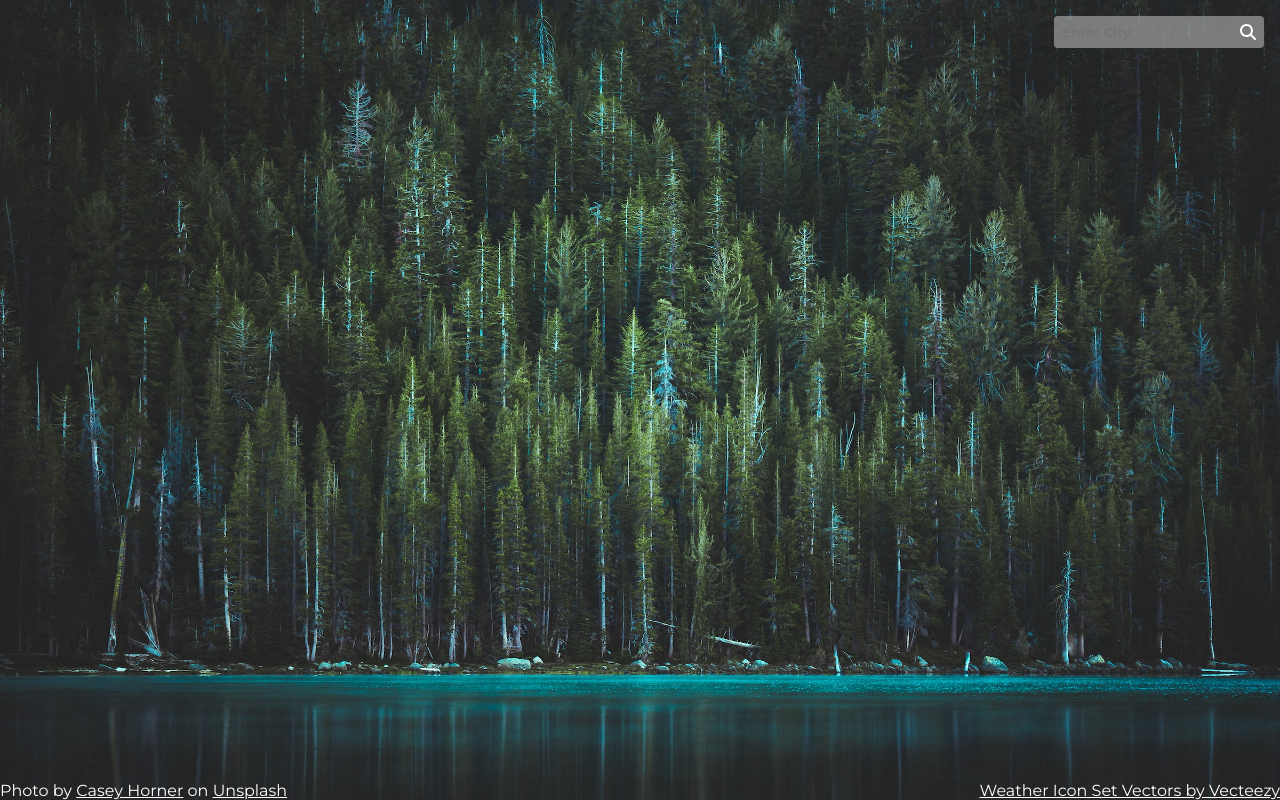
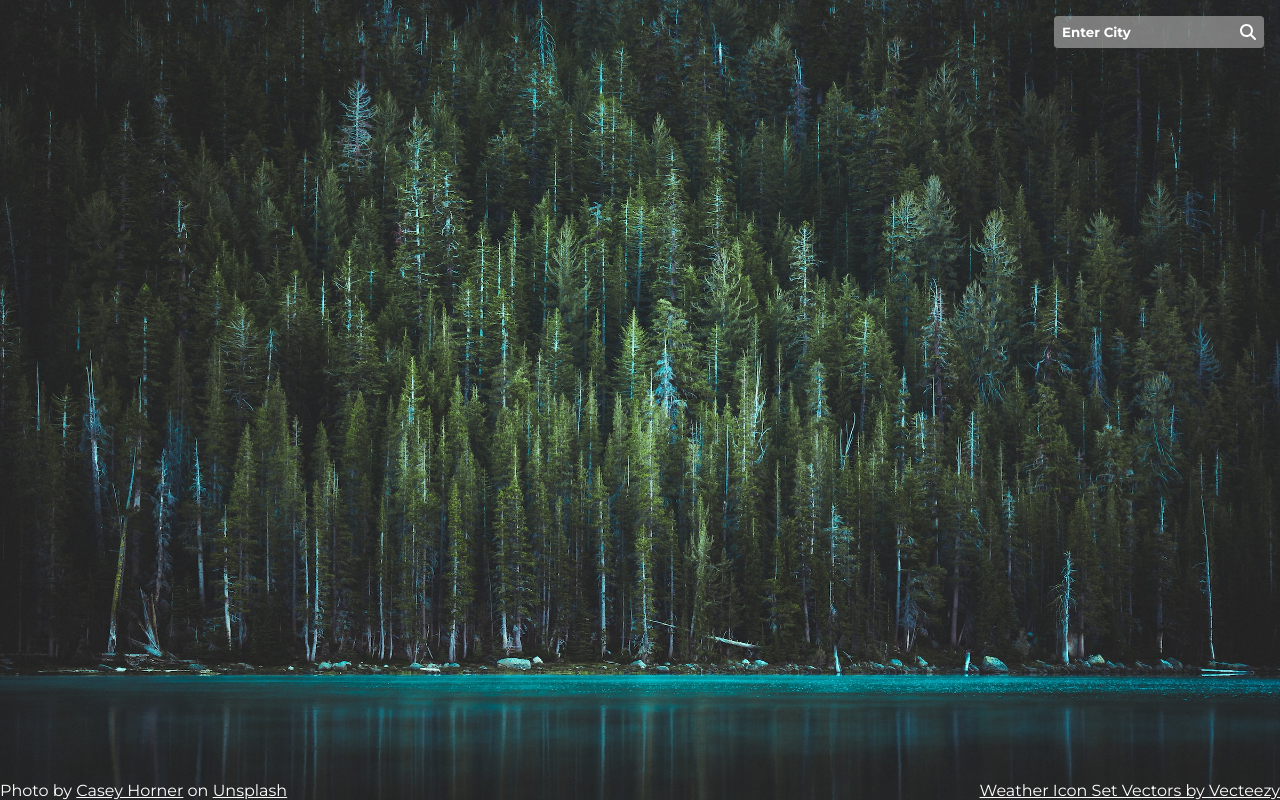
Before and after one commit to bkwong315/weather-app, a React (Vite) app: page / in a window 1280 px wide. Built offline with nearby package versions, Linux system fonts and the light colour scheme; no server answers.

Commit message:
Fix search bar placeholder text color

```diff
--- a/src/App.scss
+++ b/src/App.scss
@@ -19,6 +19,10 @@
     font-weight: 700;
     background-color: transparent;
 
+    &::placeholder {
+      color: white;
+    }
+
     &:focus-visible {
       outline: transparent;
     }
```
